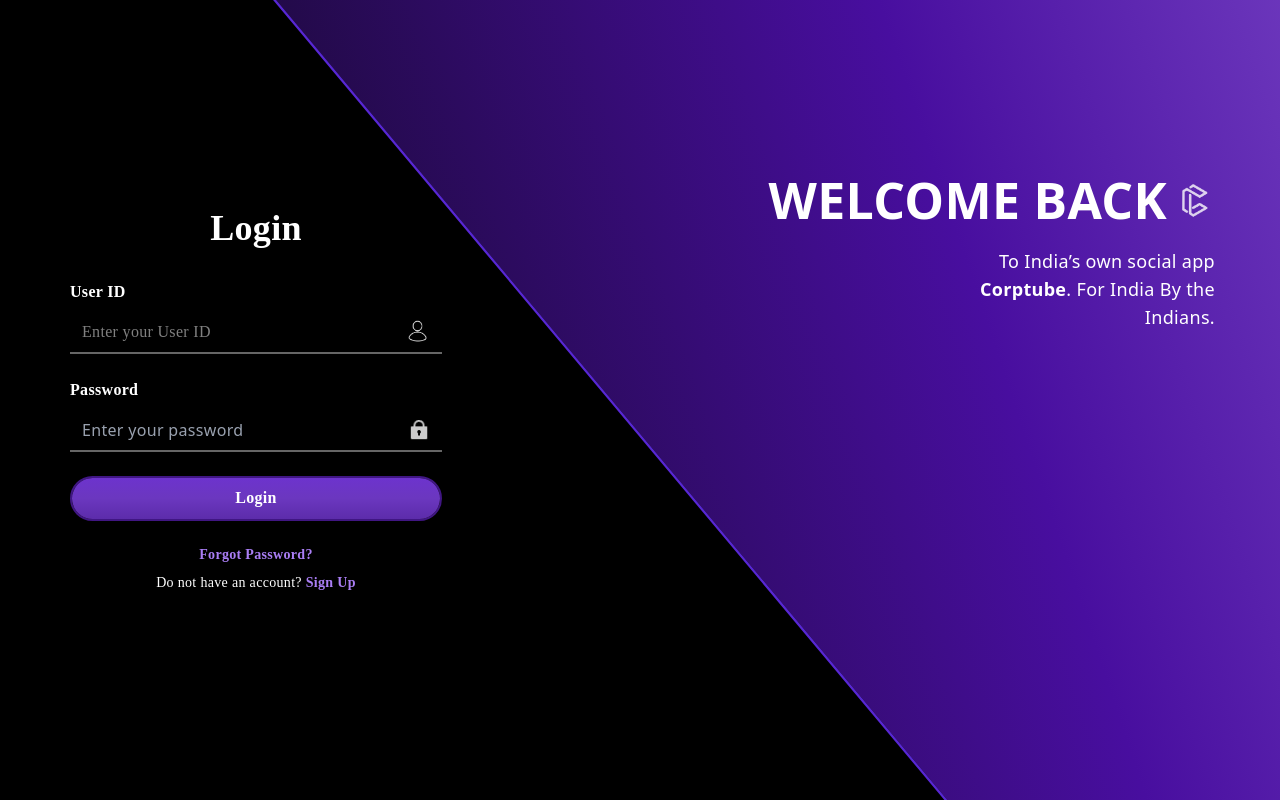
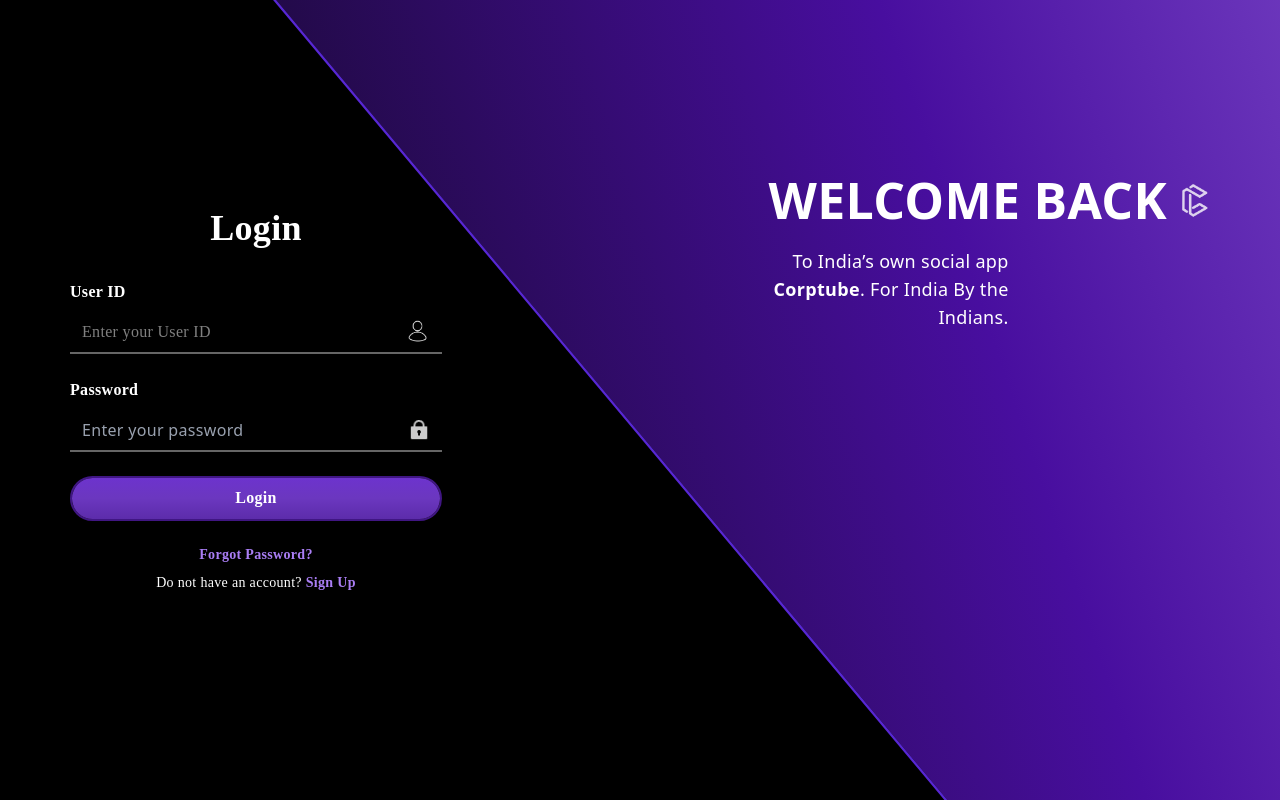
Before and after one commit to adarsh2027dev/Corptube, a Next.js app: page / in a window 1280 px wide. Built offline with nearby package versions, Linux system fonts and the light colour scheme.

Commit message:
folder started

```diff
--- a/src/pages/authpage.js
+++ b/src/pages/authpage.js
@@ -318,7 +318,7 @@
 
   <p
     className={`text-base lg:text-lg max-w-[240px] mt-4 text-white
-    ${activeForm === "login" ? "ml-auto" : ""}`}
+    ${activeForm === "login" ? "" : ""}`}
   >
     {activeForm === "login" ? (
       <>
```
